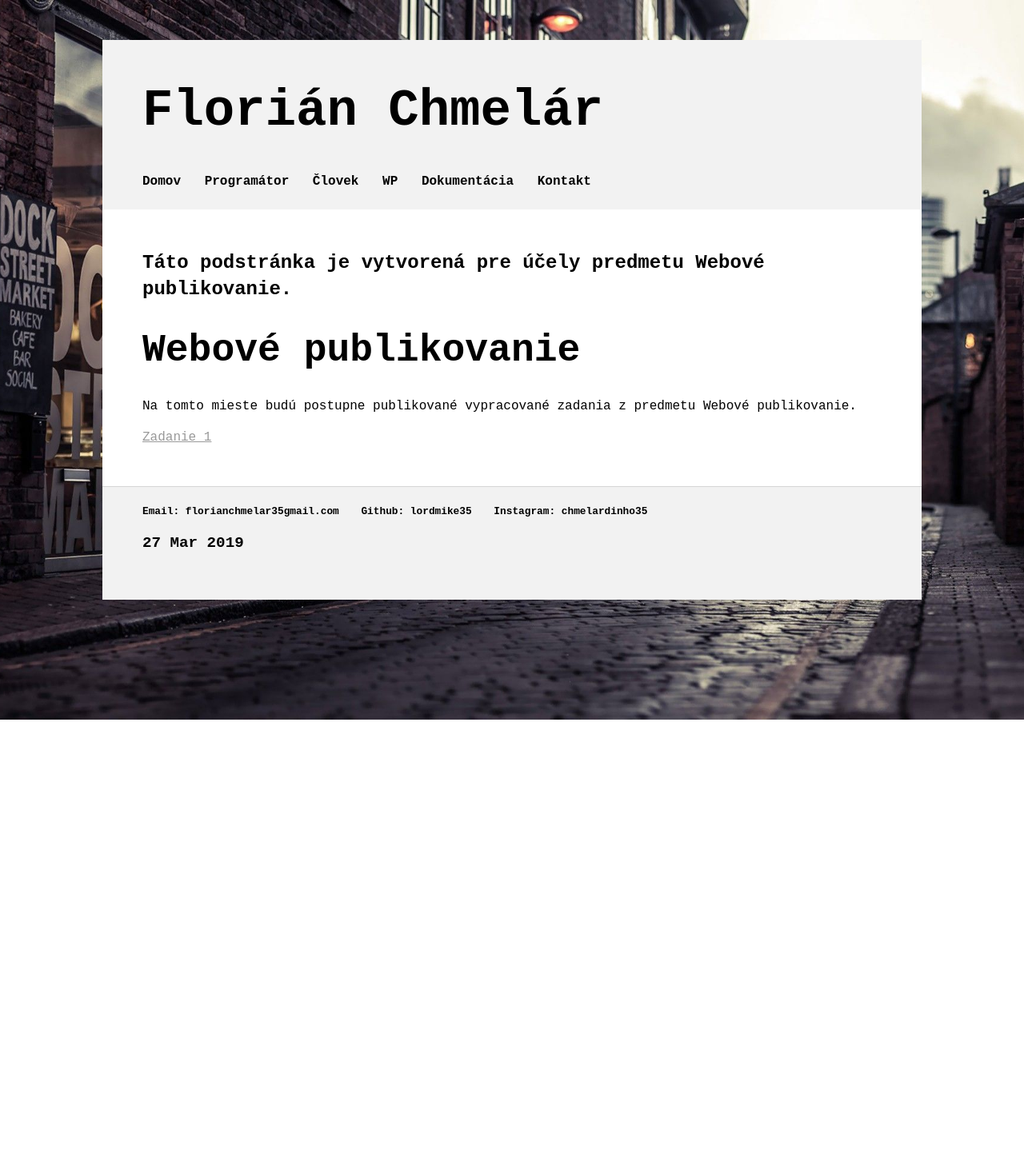
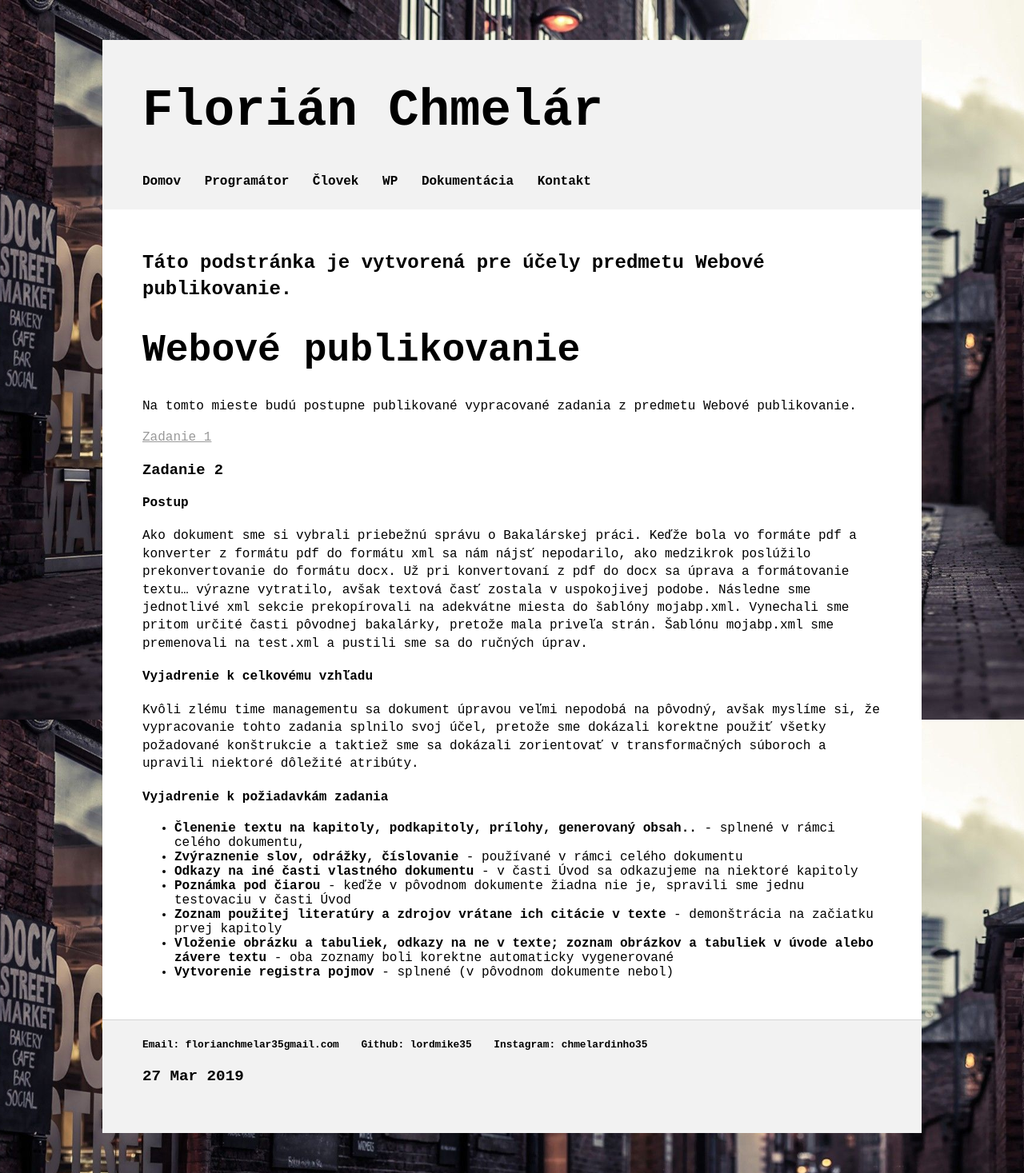
Before and after one commit to LordMike35/lordmike35.github.io, a Jekyll site: the page built from wp/index.md, in a window 1280 px wide. Shown: the whole page at 80% size. Built offline with Jekyll 4.4.1, drawn with Linux system fonts in a browser that asks for light colours; before the commit the page ends 900 px from its top, so only the background shows below that.

Commit message:
added zadanie 2

```diff
--- a/wp/index.md
+++ b/wp/index.md
@@ -5,3 +5,24 @@ title: Webové publikovanie
 Na tomto mieste budú postupne publikované vypracované zadania z predmetu Webové publikovanie.
 
 [Zadanie 1](https://github.com/LordMike35/LordMike35.github.io)
+### Zadanie 2
+#### Postup
+Ako dokument sme si vybrali priebežnú správu o Bakalárskej práci. Keďže bola vo formáte pdf a konverter z formátu pdf do formátu xml sa nám nájsť nepodarilo,
+ako medzikrok poslúžilo prekonvertovanie do formátu docx. Už pri konvertovaní z pdf do docx sa úprava a formátovanie textu... výrazne vytratilo, avšak
+textová časť zostala v uspokojivej podobe. Následne sme jednotlivé xml sekcie prekopírovali na adekvátne miesta do šablóny mojabp.xml.
+Vynechali sme pritom určité časti pôvodnej bakalárky, pretože mala priveľa strán. Šablónu mojabp.xml sme premenovali
+na test.xml a pustili sme sa do ručných úprav.
+
+#### Vyjadrenie k celkovému vzhľadu
+Kvôli zlému time managementu sa dokument úpravou veľmi nepodobá na pôvodný, avšak myslíme si, že vypracovanie tohto zadania splnilo svoj účel, pretože
+sme dokázali korektne použiť všetky požadované konštrukcie a taktiež sme sa dokázali zorientovať v transformačných súboroch a upravili niektoré
+dôležité atribúty.
+
+#### Vyjadrenie k požiadavkám zadania
+* **Členenie textu na kapitoly, podkapitoly, prílohy, generovaný obsah..** - splnené v rámci celého dokumentu,
+* **Zvýraznenie slov, odrážky, číslovanie** - používané v rámci celého dokumentu
+* **Odkazy na iné časti vlastného dokumentu** - v časti Úvod sa odkazujeme na niektoré kapitoly
+* **Poznámka pod čiarou** - keďže v pôvodnom dokumente žiadna nie je, spravili sme jednu testovaciu v časti Úvod
+* **Zoznam použitej literatúry a zdrojov vrátane ich citácie v texte** - demonštrácia na začiatku prvej kapitoly
+* **Vloženie obrázku a tabuliek, odkazy na ne v texte; zoznam obrázkov a tabuliek v úvode alebo závere textu** - oba zoznamy boli korektne automaticky vygenerované
+* **Vytvorenie registra pojmov** - splnené (v pôvodnom dokumente nebol)
```
